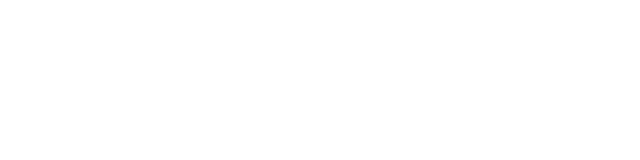
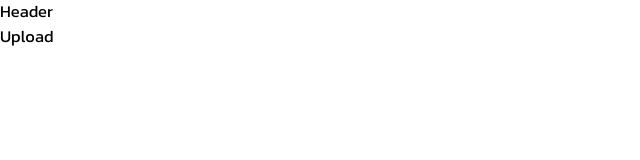
Before and after one commit to s1mple0o/tiktok-ui, a React (Create React App) app: page /upload in a window 1280 px wide. Before the commit this address had no page. Shown: the top 160 px of the page, without its empty margins (0-640 px from the left). Built offline with nearby package versions, Linux system fonts and the light colour scheme.

Commit message:
config-routes

```diff
--- /dev/null
+++ b/src/Layout/DefaultLayout/Sidebar/index.tsx
@@ -0,0 +1,8 @@
+import React from "react";
+
+
+const Sidebar = () => {
+    return (<div>Sidebar</div>);
+}
+
+export default Sidebar;
--- /dev/null
+++ b/src/Layout/DefaultLayout/index.tsx
@@ -0,0 +1,20 @@
+import React from "react";
+import { Outlet } from 'react-router-dom';
+
+import Header from "../components/Header";
+import Sidebar from "./Sidebar";
+
+
+const DefaultLayout = () => {
+    return (<div>
+        <Header />
+        <div className="container">
+            <Sidebar />
+            <div className="content">
+                <Outlet />
+            </div>
+        </div>
+    </div>);
+}
+
+export default DefaultLayout;
--- /dev/null
+++ b/src/Layout/FreeLayout/index.tsx
@@ -0,0 +1,20 @@
+import React from "react";
+import { Outlet } from 'react-router-dom';
+
+import Header from "~/Layout/components/Header";
+
+
+const FreeLayout = () => {
+    return (
+        <div>
+            <Header />
+            <div className="container">
+                <div className="content">
+                    <Outlet />
+                </div>
+            </div>
+        </div>
+    );
+}
+
+export default FreeLayout;
--- /dev/null
+++ b/src/Layout/components/Header/index.tsx
@@ -0,0 +1,8 @@
+import React from "react";
+
+
+const Header = () => {
+    return (<div>Header</div>);
+}
+
+export default Header;
--- /dev/null
+++ b/src/pages/Upload/index.tsx
@@ -0,0 +1,8 @@
+import React from "react";
+
+
+const Upload = () => {
+    return (<div>Upload</div>);
+}
+
+export default Upload;
--- a/src/routes/index.tsx
+++ b/src/routes/index.tsx
@@ -1,17 +1,27 @@
 
 import { Routes, Route } from 'react-router-dom';
+
+import DefaultLayout from '~/Layout/DefaultLayout';
+import FreeLayout from '~/Layout/FreeLayout';
 
 import Home from '~/pages/Home';
 import Following from '~/pages/Following';
 import Profile from '~/pages/Profile';
+import Upload from '~/pages/Upload';
 
 
 const RootRouter = () => {
     return (
         <Routes>
-            <Route path='/' element={<Home />} />
-            <Route path='/following' element={<Following />} />
-            <Route path='/profile' element={<Profile />} />
+            <Route path='/' element={<DefaultLayout />}>
+                <Route index element={<Home />} />
+                <Route path='/following' element={<Following />} />
+                <Route path='/profile' element={<Profile />} />
+            </Route>
+            <Route path='/upload' element={<FreeLayout />}>
+                <Route index element={<Upload />} />
+            </Route>
+
         </Routes>
     )
 }
```
